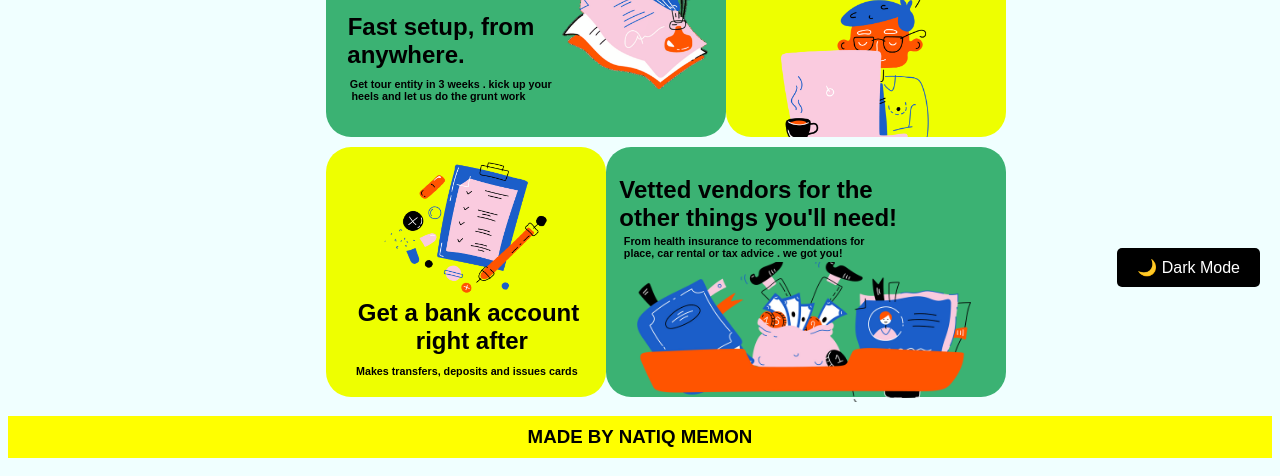
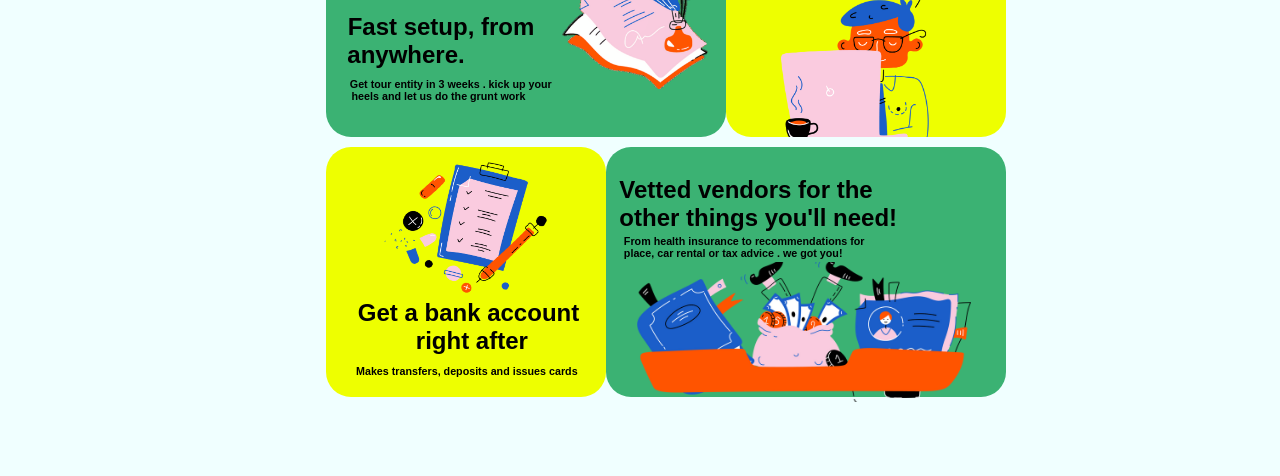
Before and after one commit to Natiqmemon/Live-Task, a plain HTML site: page index.html in a window 1280 px wide. Shown: the part 332-808 px from the top of the page. Drawn offline with Linux system fonts and the light colour scheme.

Commit message:
initial commit

```diff
--- a/index.html
+++ b/index.html
@@ -44,26 +44,6 @@ heels and let us do the grunt work</h6></pre>
       </div>
       </section>
     </div>
-       <!-- ...existing code... -->
-   <button class="toggle-btn" onclick="toggleMode()">🌙 Dark Mode</button>
-  <script>
-    function toggleMode() {
-      const body = document.body;
-      const button = document.querySelector(".toggle-btn");
-
-      body.classList.toggle("dark-mode");
-
-      if (body.classList.contains("dark-mode")) {
-        button.textContent = "☀️ Light Mode";
-      } else {
-        button.textContent = "🌙 Dark Mode";
-      }
-    }
-  </script>
-<!-- ...existing code... -->
  </main>
- <footer>
-  <h3 id="hh8">MADE BY NATIQ MEMON</h3>
- </footer>
 </body>
 </html>
--- a/style.css
+++ b/style.css
@@ -1,6 +1,7 @@
 body{
     text-align: center;
     background-color: azure;
+    height: 750px;
 }
 .section1 {
     display: flex;
@@ -157,37 +158,3 @@ font-family: arial;
  margin-top: -25px;
  margin-right: 45px;
 }
-
-#hh8{
-    font-style: inherit;
-    font-family: arial;
-    background-color: yellow;
-    padding: 10px;
-}
-
-.toggle-btn {
-    align-items: end;
-    margin-top: 560px;
-}
-.dark-mode {
-      background-color: #121212;
-      color: white;
-    }
-
-    .toggle-btn {
-      position: fixed;
-      top: 20px;
-      right: 20px;
-      background: #000;
-      color: #fff;
-      border: none;
-      padding: 10px 20px;
-      cursor: pointer;
-      font-size: 16px;
-      border-radius: 5px;
-    }
-
-    .dark-mode .toggle-btn {
-      background: #fff;
-      color: #000;
-    }
```
